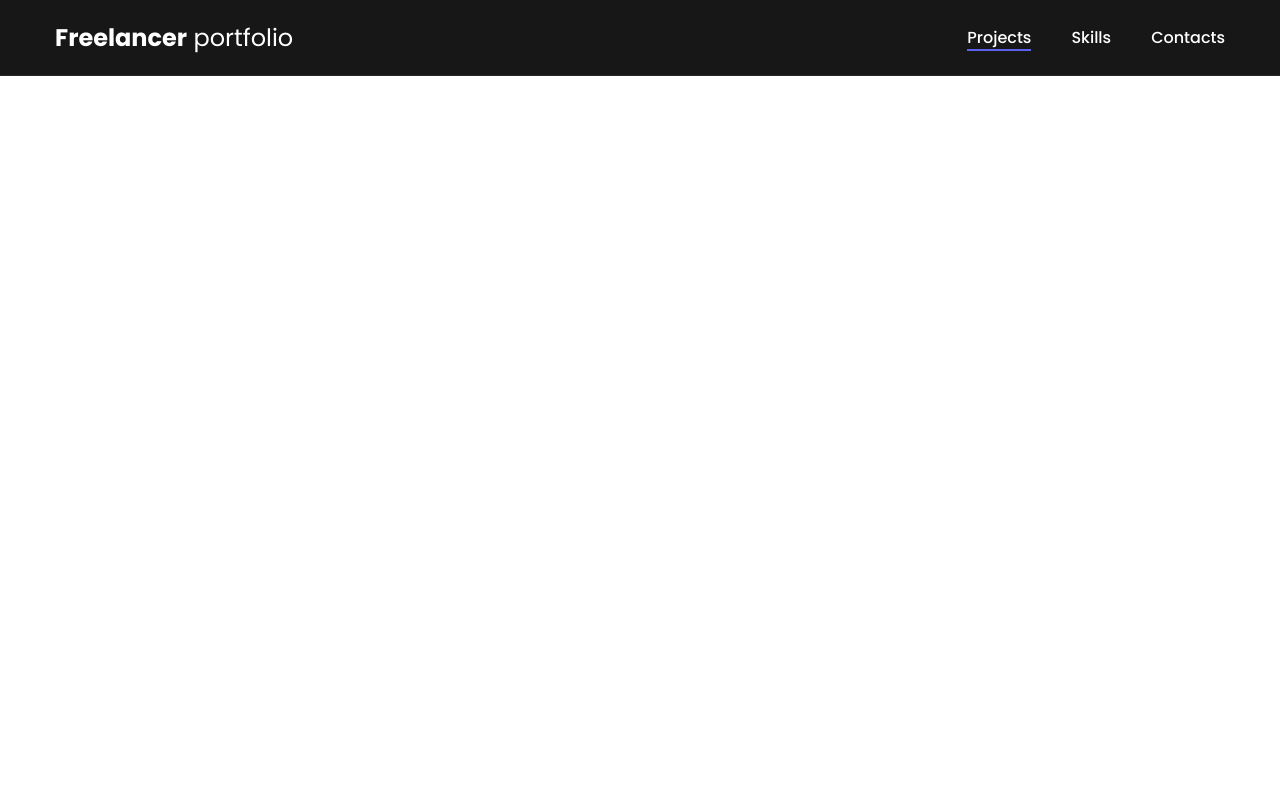
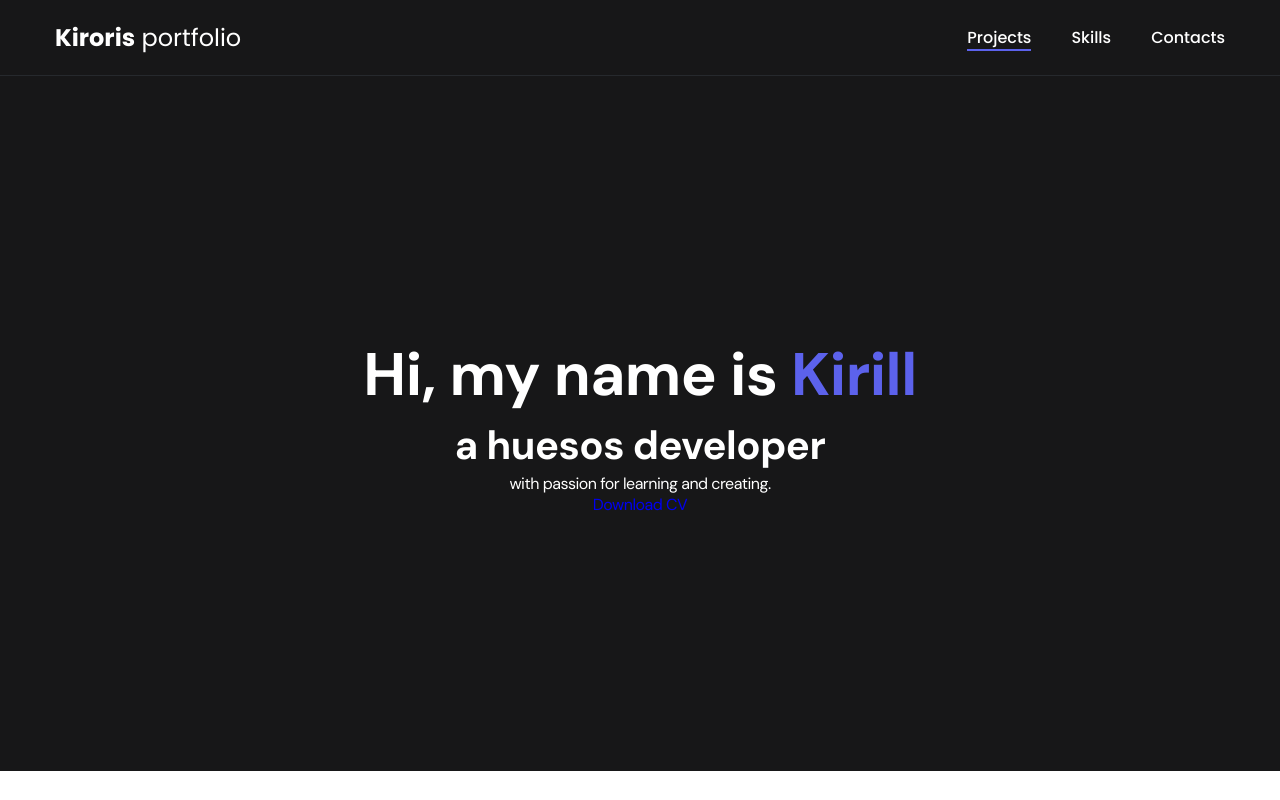
Before and after one commit to kiroris/kiroris.github.io, a plain HTML site: page index.html in a window 1280 px wide. Drawn offline with Linux system fonts and the light colour scheme.

Commit message:
start create head of my site

```diff
--- a/css/main.css
+++ b/css/main.css
@@ -10,10 +10,29 @@ font-family: 'Poppins', sans-serif;
  border: 1px solid red;
 } */
 
+
+:root {
+  --black: #171718;
+  --black-border: #26292D;
+  --white: #ffffff;
+  --purple: #5C62EC;
+  --orange: orange;
+
+  --text-color: var(--black);
+  --dark-bg: var(--black);
+  --dark-border: var(--dark-border);
+  --header-text: var(--white);
+  --accent: var(--purple);
+}
+
+
+
 /* GLOBAL */
 
 html, body {
   font-family: 'DM Sans', sans-serif;
+  letter-spacing: -0.5px;
+  color: var(--text-color);
 }
 
 
@@ -28,8 +47,9 @@ html, body {
 .nav {
   padding: 20px 0;
   border-bottom: 1px solid #26292D;
-  background-color: #171718;
-  color: #ffffff;
+  background-color: var(--dark-bg);
+  color: var(--header-text);
+  letter-spacing: normal;
 }
 
 /* nav-row */
@@ -44,7 +64,7 @@ html, body {
 
 /* logo */
 .logo {
-  color: #ffffff;
+  color: var(--header-text);
   font-size: 24px;
   font-family: 'Poppins', sans-serif;
 }
@@ -66,7 +86,7 @@ html, body {
 
 /* nav-list__link */
 .nav-list__link {
-  color: #ffffff;
+  color: var(--header-text);
 }
 
 /*nav-list__link--active*/
@@ -85,5 +105,52 @@ html, body {
   display: block;
   height: 2px;
   width: 100%;
-  background-color: #5C62EC;
+  background-color: var(--accent);
 }
+
+
+
+
+/* HEADER */
+
+.header {
+  padding: 40px 0;
+  min-height: 695px;
+
+  display: flex;
+  justify-content: center;
+  align-items: center;
+
+  background: var(--dark-bg);
+  color: var(--header-text);
+  text-align: center;
+}
+
+.header__wrapper {
+  padding: 0 15px;
+  max-width: 660px;
+}
+
+.header__title {
+  font-size: 40px;
+  font-weight: 700;
+  line-height: 1.4;
+}
+
+.header__title strong {
+  font-size: 60px;
+  font-weight: 700;
+}
+
+.header__title em{
+  font-style: normal;
+  color: var(--accent);
+}
+
+.header__text {
+
+}
+
+.btn {
+
+}
--- a/index.html
+++ b/index.html
@@ -7,10 +7,17 @@
     <link href="css/main.css" rel="stylesheet">
   </head>
   <body>
+
+
+
+
+
+
+
     <nav class="nav">
       <div class="container">
         <div class="nav-row">
-          <a href="./index.html" class="logo"><strong>Freelancer</strong> portfolio</a>
+          <a href="./index.html" class="logo"><strong>Kiroris</strong> portfolio</a>
           <ul class="nav-list">
             <li class="nav-list__item"><a href="./index.html" class="nav-list__link nav-list__link--active">Projects</a></li>
             <li class="nav-list__item"><a href="./skills.html" class="nav-list__link">Skills</a></li>
@@ -19,11 +26,32 @@
         </div>
       </div>
     </nav>
+
+
+    <header class="header">
+        <div class="header__wrapper">
+          <h1 class="header__title">
+            <strong>Hi, my name is <em>Kirill</em></strong><br>
+            a huesos developer
+          </h1>
+          <div class="header__text">
+            <p>with passion for learning and creating.</p>
+          </div>
+          <a href="#!" class="btn">Download CV</a>
+        </div>
+    </header>
+
+
+
+
+
+
+
   </body>
 </html>
 
 <!--
 figma - https://www.figma.com/file/JV7F3jqYgg25l2R832H2Cb/React-Simple-Portfolio-(Copy)?type=design&node-id=2203-191&mode=design&t=3cxYacaTzTXrKF6Z-0
 
-youtube - https://youtu.be/tYdnepSqtNE?si=KmbFHZXjbWr-ETos&t=2690
+youtube - https://youtu.be/tYdnepSqtNE?si=nWYmg3Xs2U3KqJmR&t=4430
 -->
```
